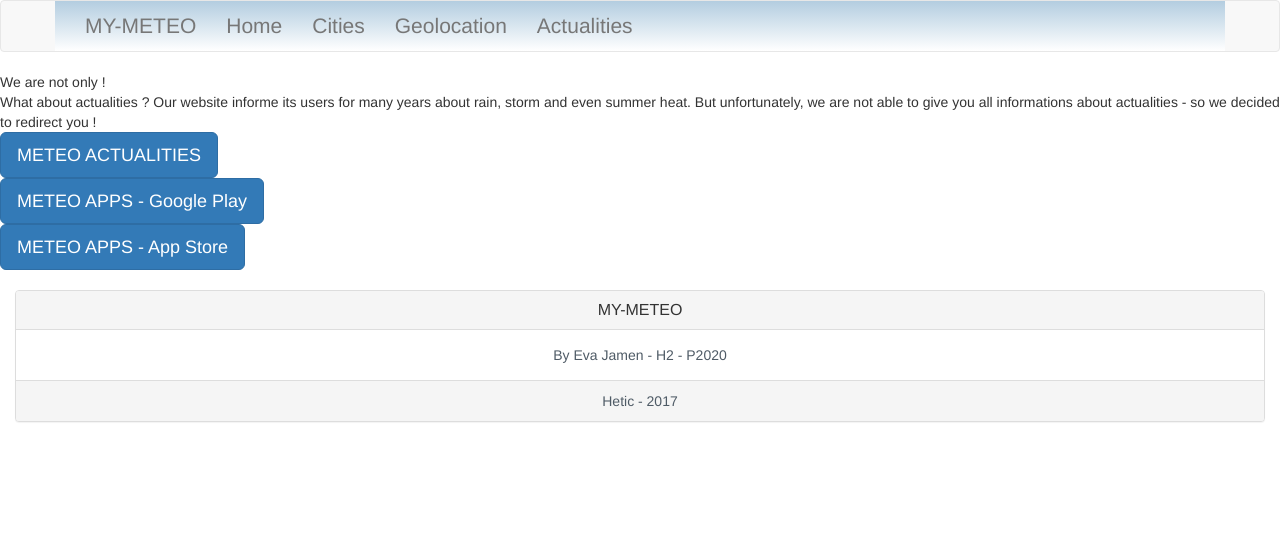
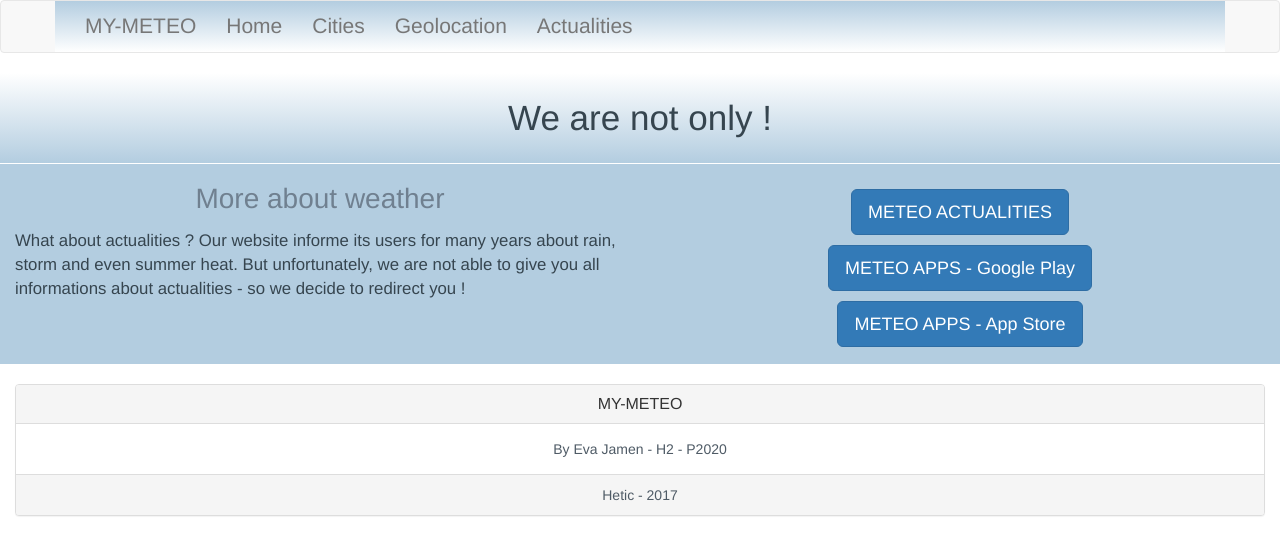
Before and after one commit to EvaJamen/site-meteo, a PHP site: the page made by views/pages/actus.php in a window 1280 px wide. Shown: the top 555 px of the page. Run offline with PHP 8.4, Linux system fonts and the light colour scheme; the template is opened without the code that fills it, so the values that code supplies are empty.

Commit message:
Design of actualities page

```diff
--- a/src/css/style.css
+++ b/src/css/style.css
@@ -12,6 +12,10 @@ body{
 	font-size: 1.5em;
 	color: #708090;
 	background-image:linear-gradient(#b3cde0, #FFFFFF);
+}
+
+li{
+	border-bottom: solid 0.2px white;
 }
 
 
@@ -94,6 +98,20 @@ p{
 	font-style: italic;
 }
 
+.actus{
+	background: #b3cde0;
+	padding: 15px;
+	height: 200px;
+}
+
+.button{
+	text-align: center;
+	margin-top: 10px;
+}
+
+.more{
+	font-size: 1.2em;
+}
 /*FOOTER*/
 .panel {
 	text-align: center;
--- a/views/pages/actus.php
+++ b/views/pages/actus.php
@@ -1,26 +1,31 @@
-<div>
-	We are not only !
-</div>
+<section class="blocks">
+		<div class="col-md-12 main">
+			<div id="impact"> We are not only !</div>
+		</div>
 
-<div>
-	What about actualities ? Our website informe its users for many years about rain, storm and even summer heat. But unfortunately, we are not able to give you all informations about actualities - so we decided to redirect you !
-</div>
+		<div class="col-md-6 actus">
+        		<p class="title">More about weather</p>
+         	 <p class="more">What about actualities ? Our website informe its users for many years about rain, storm and even summer heat. But unfortunately, we are not able to give you all informations about actualities - so we decide to redirect you !</p>
+		</div>
 
-
-<div>
+		<div class="col-md-6 actus">
+			<div class="button">
 <form method="link" action="https://www.google.fr/search?q=site+m%C3%A9t%C3%A9o&oq=site+m%C3%A9t%C3%A9o&aqs=chrome..69i57j0l5.3076j0j7&sourceid=chrome&ie=UTF-8#q=actualit%C3%A9s+m%C3%A9t%C3%A9o&tbm=nws">
 <button type="submit" class="btn btn-primary btn-lg" >METEO ACTUALITIES</button>
  </form>
   </div>
 
- <div>
+ <div class="button">
 <form method="link" action="https://play.google.com/store/search?q=meteo">
 <button type="submit" class="btn btn-primary btn-lg" >METEO APPS - Google Play</button>
  </form>
   </div>
 
-  <div>
+  <div class="button">
 <form method="link" action="https://itunes.apple.com/fr/genre/mac-m%C3%A9t%C3%A9o/id12021?mt=12">
 <button type="submit" class="btn btn-primary btn-lg" >METEO APPS - App Store</button>
  </form>
   </div>
+		</div>
+
+</section>
```
